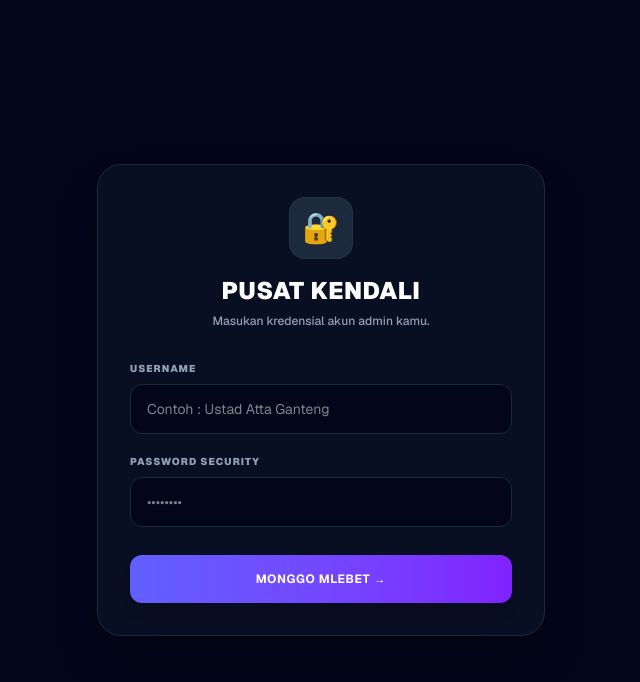
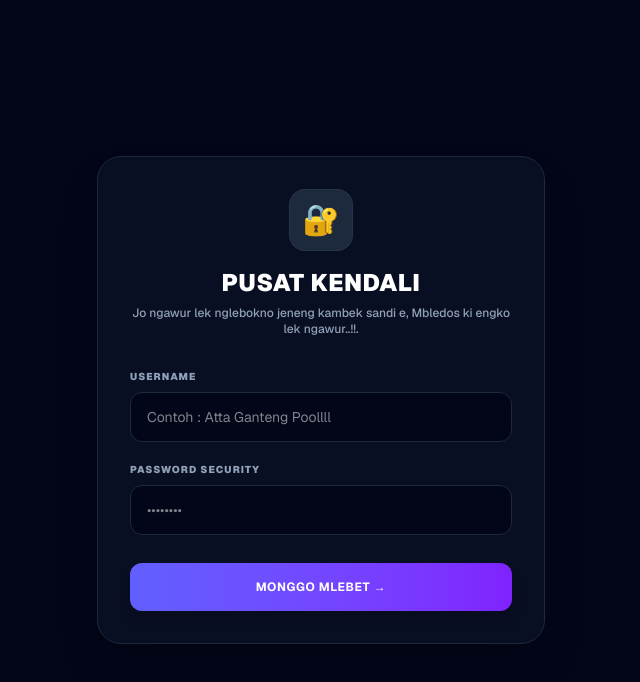
Before and after one commit to ypiinsanqurani/ypiiq, a Next.js app: page /kawasanberbahaya in a window 1280 px wide. Shown: the top 682 px of the page, without its empty margins (319-959 px from the left). Built offline with nearby package versions, Linux system fonts and the light colour scheme.

Commit message:
Update page.js

```diff
--- a/src/app/(admin)/kawasanberbahaya/page.js
+++ b/src/app/(admin)/kawasanberbahaya/page.js
@@ -23,7 +23,7 @@ export default function HalamanLoginAdmin() {
       const data = await res.json();
 
       if (!res.ok || !data.success) {
-        setPesanError(data.message || "Gagal Login!");
+        setPesanError(data.message || "Kaaannn, domongi jo ngawur kok!");
         setIsLoading(false);
         return;
       }
@@ -50,7 +50,7 @@ export default function HalamanLoginAdmin() {
             <span className="text-3xl">🔐</span>
           </div>
           <h2 className="text-2xl font-black text-white tracking-wide uppercase">Pusat Kendali</h2>
-          <p className="text-slate-400 text-xs mt-1.5 font-medium">Masukan kredensial akun admin kamu.</p>
+          <p className="text-slate-400 text-xs mt-1.5 font-medium">Jo ngawur lek nglebokno jeneng kambek sandi e, Mbledos ki engko lek ngawur..!!.</p>
         </div>
 
         {pesanError && (
@@ -66,7 +66,7 @@ export default function HalamanLoginAdmin() {
               type="text"
               value={username}
               onChange={(e) => setUsername(e.target.value)}
-              placeholder="Contoh : Ustad Atta Ganteng"
+              placeholder="Contoh : Atta Ganteng Poollll"
               className="w-full bg-slate-950 border border-slate-800 rounded-xl px-4 py-3.5 text-sm text-white outline-none focus:border-indigo-500 transition-all"
               required
             />
@@ -89,7 +89,7 @@ export default function HalamanLoginAdmin() {
             disabled={isLoading}
             className="w-full bg-gradient-to-r from-indigo-500 to-violet-600 text-white text-xs font-bold uppercase tracking-wider py-4 rounded-xl shadow-lg mt-2 cursor-pointer hover:opacity-90 transition disabled:opacity-50"
           >
-            {isLoading ? "Memeriksa DB..." : "Monggo Mlebet →"}
+            {isLoading ? "sek di cek..." : "Monggo Mlebet →"}
           </button>
         </form>
 
```
